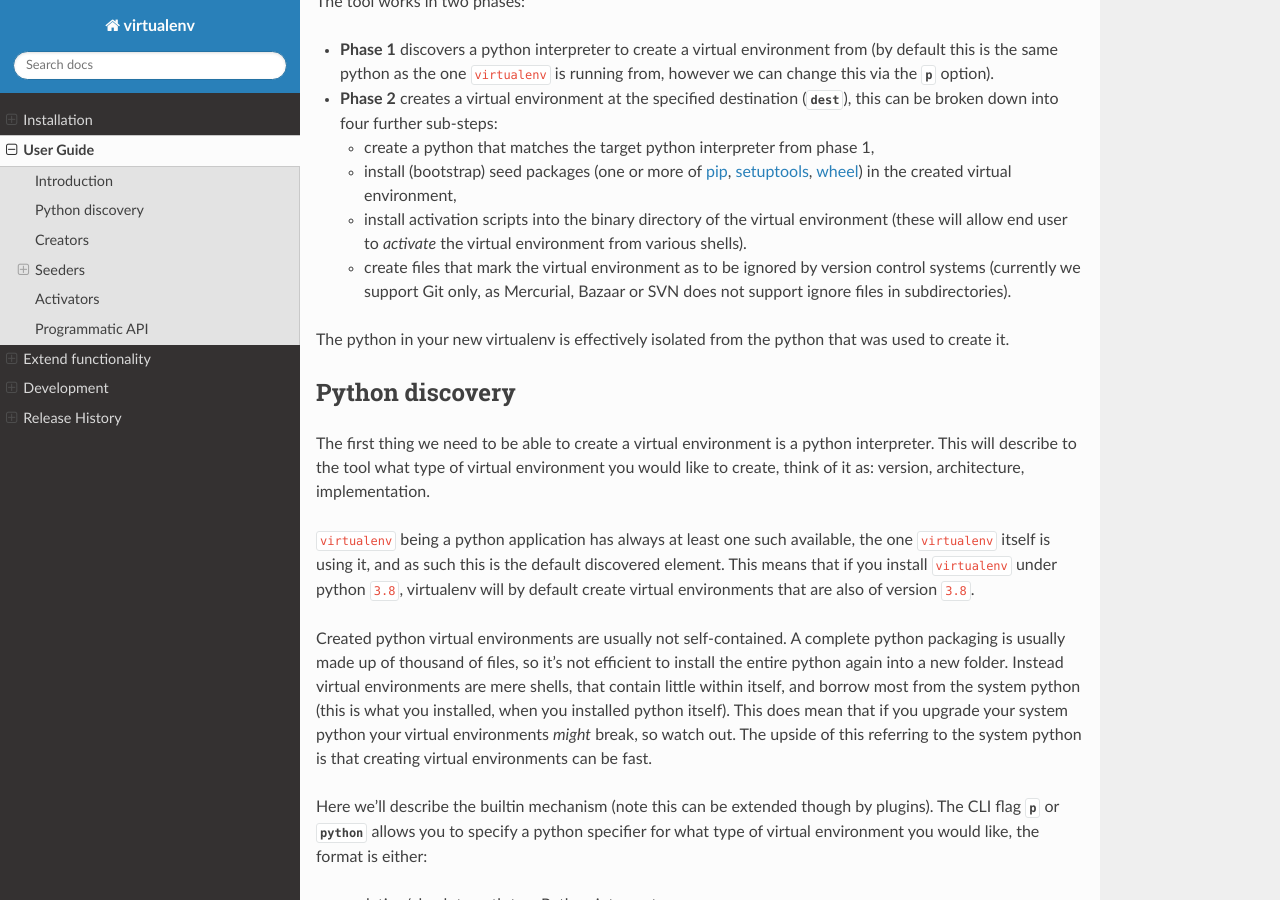
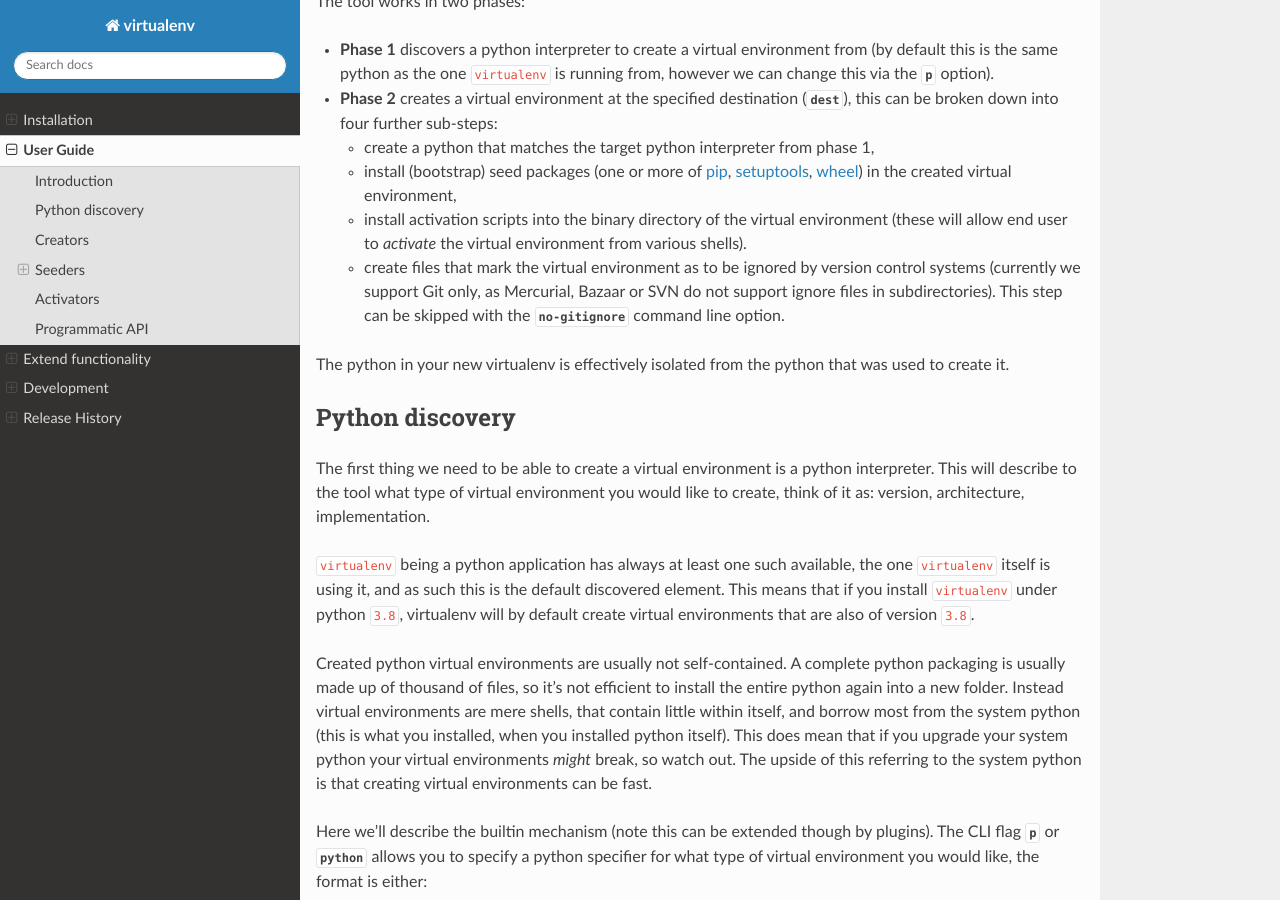
Before and after one commit to pypa/virtualenv, a Sphinx documentation site: the page built from docs/user_guide.rst, in a window 1280 px wide and 900 px high, scrolled down 428 px. Built offline with Sphinx 7.4.7 and the Read the Docs theme 2.0.0, drawn with Linux system fonts in a browser that asks for light colours; pages that are not in the unit, such as notebooks, are missing from menus; the version number could not be read and is left out.

Commit message:
Optionally skip creation of .gitignore in virtualenv directory

```diff
--- /dev/null
+++ b/docs/changelog/2003.feature.rst
@@ -0,0 +1,3 @@
+Optionally skip generation of ``.gitignore`` with * directive in virtualenv
+directory, using command line option :option:`no-gitignore`.
+Default behavior is to generate the file as before.
--- a/docs/user_guide.rst
+++ b/docs/user_guide.rst
@@ -27,7 +27,9 @@
   - install activation scripts into the binary directory of the virtual environment (these will allow end user to
     *activate* the virtual environment from various shells).
   - create files that mark the virtual environment as to be ignored by version control systems (currently we support
-    Git only, as Mercurial, Bazaar or SVN does not support ignore files in subdirectories).
+    Git only, as Mercurial, Bazaar or SVN do not support ignore files in subdirectories). This step can be skipped
+    with the :option:`no-gitignore` command line option.
+
 
 The python in your new virtualenv is effectively isolated from the python that was used to create it.
 
```
Also changed, not shown: 1 other file.
